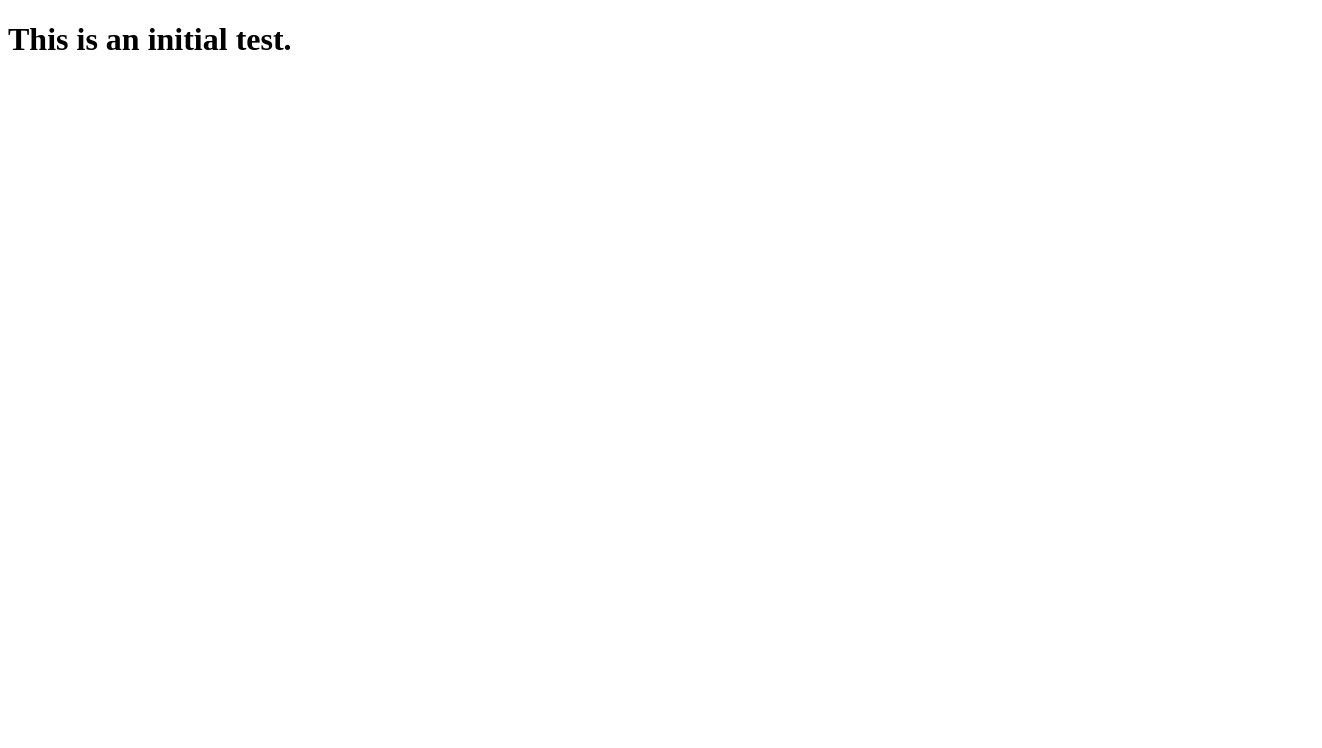
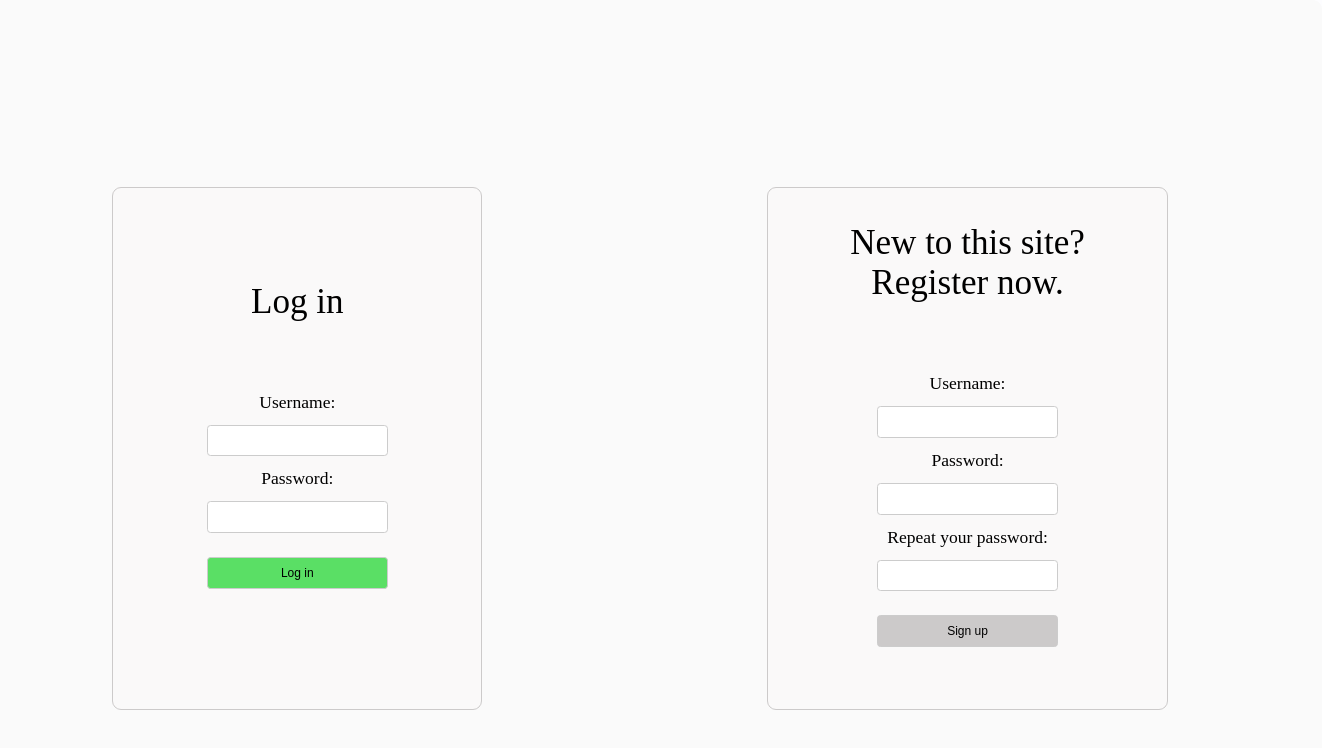
Before and after one commit to petercurikjr/log-me-in, a plain HTML site: page index.html in a window 1280 px wide. Shown: the whole page, 1322 px wide, since content can reach past the window. Drawn offline with Linux system fonts and the light colour scheme.

Commit message:
first version done

```diff
--- a/index.html
+++ b/index.html
@@ -3,9 +3,39 @@
 <head>
     <meta charset="UTF-8">
     <meta name="viewport" content="width=device-width, initial-scale=1.0">
+    <script src="script.js"></script>
+    <link rel="stylesheet" href="styles.css">
     <title>Log me in App</title>
 </head>
 <body>
-    <h1>This is an initial test.</h1>
+    <main>
+        <div id="main-wrapper">
+            <div class="user-input-box">
+                <form>
+                    <h1>Log in</h1>
+                    <label>Username:</label>
+                    <input id="username-login">
+                    <label>Password:</label>
+                    <input type="password" id="password-login">
+                    <input id='authbutton' type="button" onclick="workerTrigger('login')" value="Log in"></input>
+                </form>
+                <h2 style="opacity: 0%;" id="resultlogin">...</h2>
+            </div>
+
+            <div class="user-input-box">
+                <form>
+                    <h1>New to this site?<br>Register now.</h1>
+                    <label>Username:</label>
+                    <input id="username-register">
+                    <label >Password:</label>
+                    <input type="password" id="password-register">
+                    <label>Repeat your password:</label>
+                    <input id='password-again' type="password">
+                    <input id='signbutton' type="button" onclick="workerTrigger('signup')" value="Sign up"></input>
+                </form>
+                <h2 style="opacity: 0%;" id="resultsign">...</h2>
+            </div>
+        </div>
+    </main>
 </body>
 </html>
--- /dev/null
+++ b/script.js
@@ -0,0 +1,46 @@
+var w = undefined
+
+function workerTrigger(mode) {
+
+    let resultsign = document.getElementById('resultsign')
+    let resultlogin = document.getElementById('resultlogin')
+    const usernameLogin = document.getElementById('username-login').value
+    const usernameRegister = document.getElementById('username-register').value
+    const passwordLogin = document.getElementById('password-login').value
+    const passwordRegister = document.getElementById('password-register').value
+    const repeated_password = document.getElementById('password-again').value
+
+    if(typeof(w) == "undefined") {
+        w = new Worker("worker.js")
+    }
+    console.log('fff',repeated_password, 'ff', passwordRegister)
+    w.postMessage([mode, usernameLogin, usernameRegister, passwordLogin, passwordRegister, repeated_password])
+    w.onmessage = function(e) {
+        if(e.data == 1) {
+            resultlogin.innerHTML = 'Welcome, dear user.'
+            resultlogin.style.opacity = '100%'
+        }
+
+        else if(e.data == 2) {
+            resultsign.innerHTML = 'Signed up successfully.'
+            resultsign.style.opacity = '100%'
+        }
+
+        else if(e.data == 0) {
+            resultsign.innerHTML = "Passwords don't match."
+            resultsign.style.opacity = '100%'
+        }
+
+        else if(e.data == -1) {
+            console.log('here out ')
+            resultlogin.innerHTML = 'Incorrect password.'
+            resultlogin.style.opacity = '100%'
+        }
+
+        else if(e.data == -2) {
+            resultsign.innerHTML = 'System error encountered.'
+            resultsign.style.opacity = '100%'
+        }
+        w = undefined
+    }
+}
--- /dev/null
+++ b/styles.css
@@ -0,0 +1,119 @@
+/*
+--------GENERAL---------
+*/
+body, html {
+    background: #fdfdff;
+    font-family: 'Raleway';
+    font-size: 90%;
+    margin: 0;
+    height: 100%;
+    zoom: 0.95;
+  }
+
+h1 {
+    font-size: 300%;
+    text-align: center;
+    margin: 1em 0em 2em 0em;
+    font-weight: 100;
+    text-transform: none;
+    -webkit-font-smoothing: antialiased;
+
+}
+
+label {
+    font-size: 150%;
+    font-weight: 400;
+    margin: 0em 1em;
+    text-align: center;
+    text-transform: none;
+    -webkit-font-smoothing: antialiased;
+}
+
+h3 {
+    font-size: 130%;
+    text-transform: none;
+    -webkit-font-smoothing: antialiased;
+}
+
+form {
+    display: flex;
+    flex-direction: column;
+    align-items: center;
+}
+
+input {
+    margin: 1em;
+    border: none;
+    width: 100%;
+    max-width: 200px;
+    height: 35px;
+    border-radius: 4px;
+    color: black;
+    padding: 0em 1em;
+    border: 1px solid #ccc;
+    box-sizing: border-box;
+
+}
+
+
+/*
+--------VERIFICATION PAGE---------
+*/
+main {
+    position: relative;
+    background: #fdfdff;
+    height: 100%;
+    width: 70%;
+    margin: 0 auto;
+  }
+
+main * {
+    transition: position .5s ease-in-out;
+}
+
+#main-wrapper {
+    background-color: #fafafa;
+    border-radius: 10px;
+    margin: 0em -20em 0em -20em;
+    padding: 1em;
+    display: flex;
+    flex-direction: row;
+    flex-wrap: wrap;
+    justify-content: space-evenly;
+
+    position: relative;
+    -webkit-animation-name: animatebottom;
+    -webkit-animation-duration: 1s;
+    animation-name: animatebottom;
+    animation-duration: 1s
+}
+
+  @-webkit-keyframes animatebottom {
+    from { bottom:-50px; opacity:0 }
+    to { bottom:0px; opacity:1 }
+  }
+  @keyframes animatebottom {
+    from{ bottom:-50px; opacity:0 }
+    to{ bottom:0; opacity:1 }
+}
+
+.user-input-box {
+    display: flex;
+    margin: 15em auto;
+    padding: 0em 7em 0em 7em;
+    flex-direction: column;
+    justify-content: center;
+    text-align: center;
+    background-color: rgb(250, 249, 249);
+    border-radius: 10px;
+    border: 2px solid rgb(204, 202, 202);
+
+}
+
+#authbutton {
+    background-color: rgb(90, 223, 101);
+}
+
+#signbutton {
+    background-color: rgb(204, 202, 202);
+}
```
Also changed, not shown: worker.js (added, +69 -0 lines), 2 other files.
